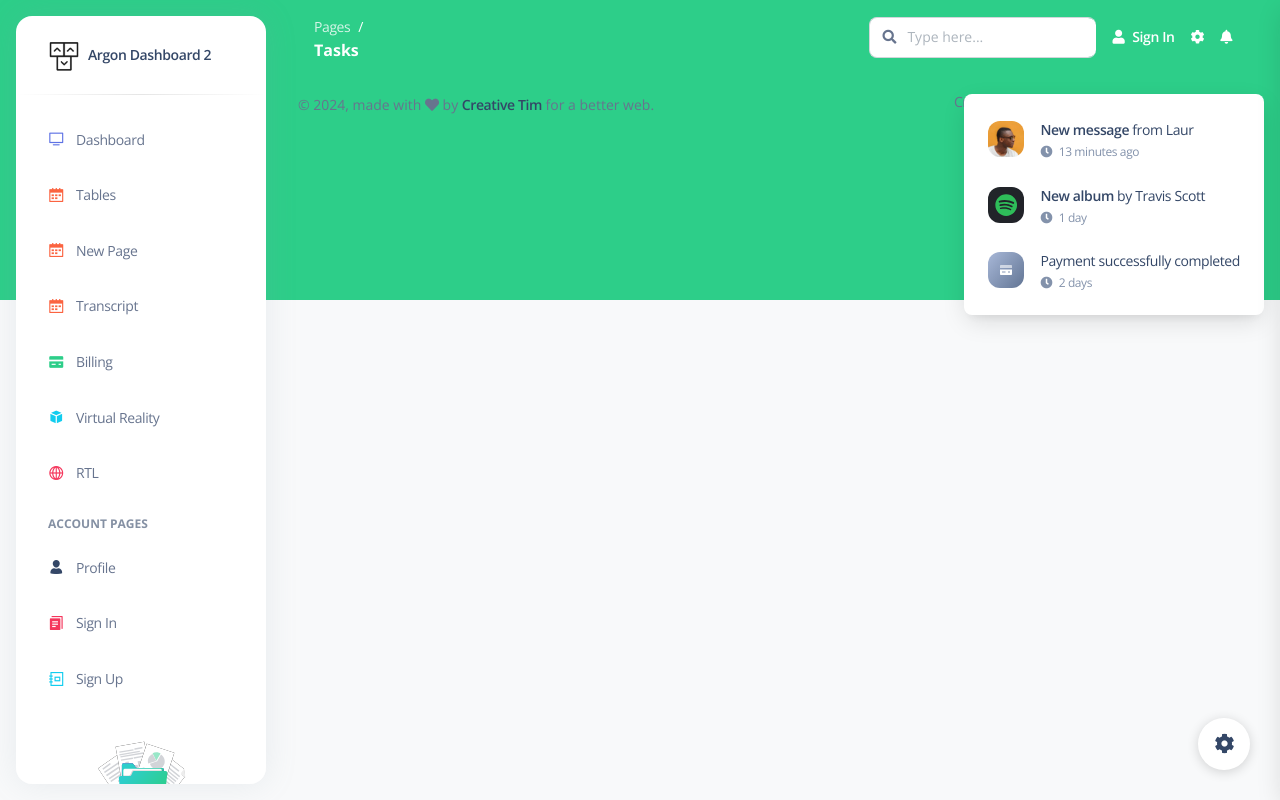
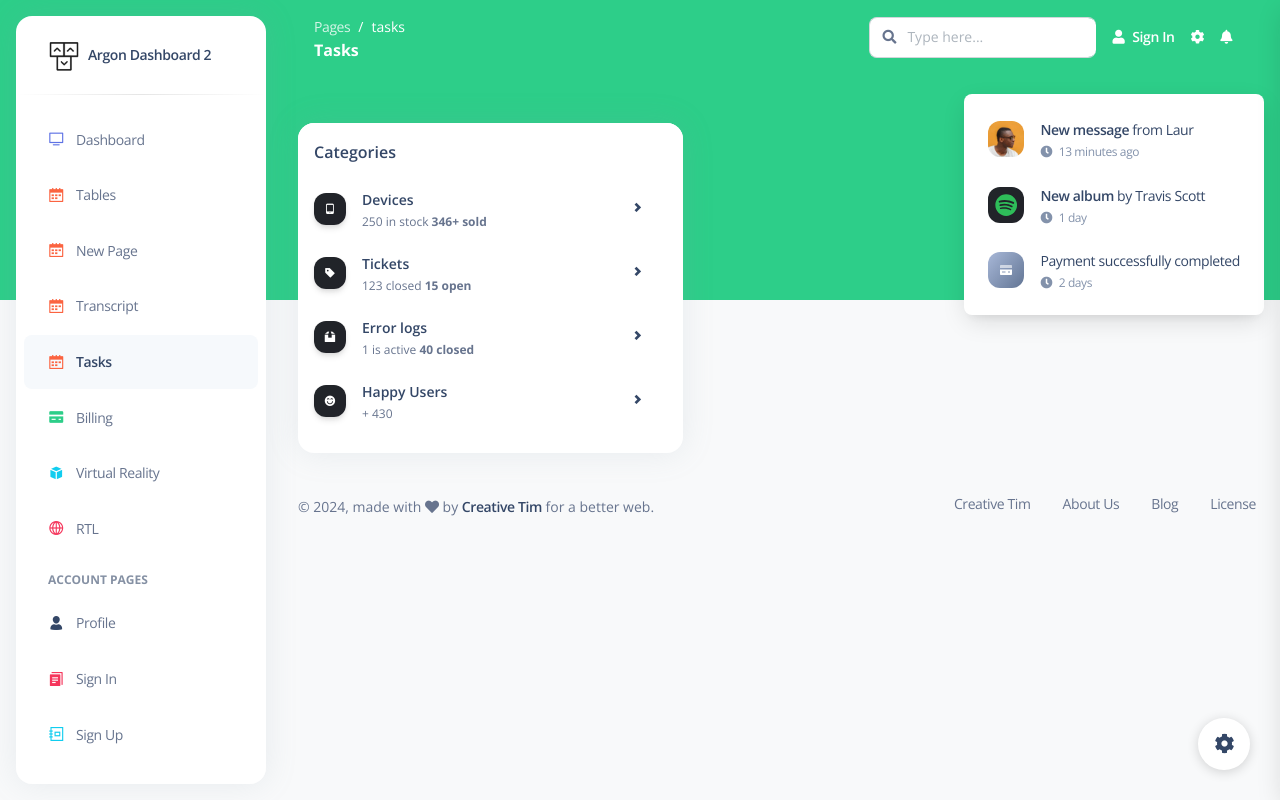
Before and after one commit to KKKZOZ/smart-meeting-transcript-system, a Vue app in the folder frontend/: page /tasks in a window 1280 px wide. Built offline with nearby package versions, Linux system fonts and the light colour scheme.

Commit message:
init tasks part

```diff
--- a/frontend/src/examples/Sidenav/SidenavList.vue
+++ b/frontend/src/examples/Sidenav/SidenavList.vue
@@ -50,6 +50,17 @@ const getRoute = () => {
       <li class="nav-item">
         <sidenav-item to="/create-trans" :class="getRoute() === 'create-trans' ? 'active' : ''"
           :navText="isRTL ? 'صفحة جديدة' : 'Transcript'">
+          <template v-slot:icon>
+            <i class="ni ni-calendar-grid-58 text-warning text-sm opacity-10"></i>
+          </template>
+
+        </sidenav-item>
+
+      </li>
+
+      <li class="nav-item">
+        <sidenav-item to="/tasks" :class="getRoute() === 'tasks' ? 'active' : ''"
+          :navText="isRTL ? 'صفحة جديدة' : 'Tasks'">
           <template v-slot:icon>
             <i class="ni ni-calendar-grid-58 text-warning text-sm opacity-10"></i>
           </template>
--- a/frontend/src/router/index.js
+++ b/frontend/src/router/index.js
@@ -10,6 +10,7 @@ import Signin from "../views/Signin.vue";
 import NewPage from "../views/NewPage.vue";
 import TranscriptPage from "../views/TranscriptPage.vue";
 import CreateTrans from "../views/CreateTrans.vue";
+import Tasks from "../views/Tasks.vue";
 
 
 const routes = [
@@ -73,6 +74,11 @@ const routes = [
     name: 'CreateTrans',
     component: CreateTrans
   },
+  {
+    path: '/tasks',
+    name: 'tasks',
+    component: Tasks
+  },
 ];
 
 const router = createRouter({
--- /dev/null
+++ b/frontend/src/views/Tasks.vue
@@ -0,0 +1,46 @@
+<script setup>
+import CategoriesList from "./components/CategoriesList.vue";
+
+</script>
+<template>
+  <div class="py-4 container-fluid">
+    <div class="row">
+      <div class="col-lg-12">
+        <div class="row mt-4">
+          <div class="col-lg-5">
+            <categories-list
+              :categories="[
+                {
+                  icon: {
+                    component: 'ni ni-mobile-button',
+                    background: 'dark',
+                  },
+                  label: 'Devices',
+                  description: '250 in stock <strong>346+ sold</strong>',
+                },
+                {
+                  icon: {
+                    component: 'ni ni-tag',
+                    background: 'dark',
+                  },
+                  label: 'Tickets',
+                  description: '123 closed <strong>15 open</strong>',
+                },
+                {
+                  icon: { component: 'ni ni-box-2', background: 'dark' },
+                  label: 'Error logs',
+                  description: '1 is active <strong>40 closed</strong>',
+                },
+                {
+                  icon: { component: 'ni ni-satisfied', background: 'dark' },
+                  label: 'Happy Users',
+                  description: '+ 430',
+                },
+              ]"
+            />
+          </div>
+        </div>
+      </div>
+    </div>
+  </div>
+</template>
```
